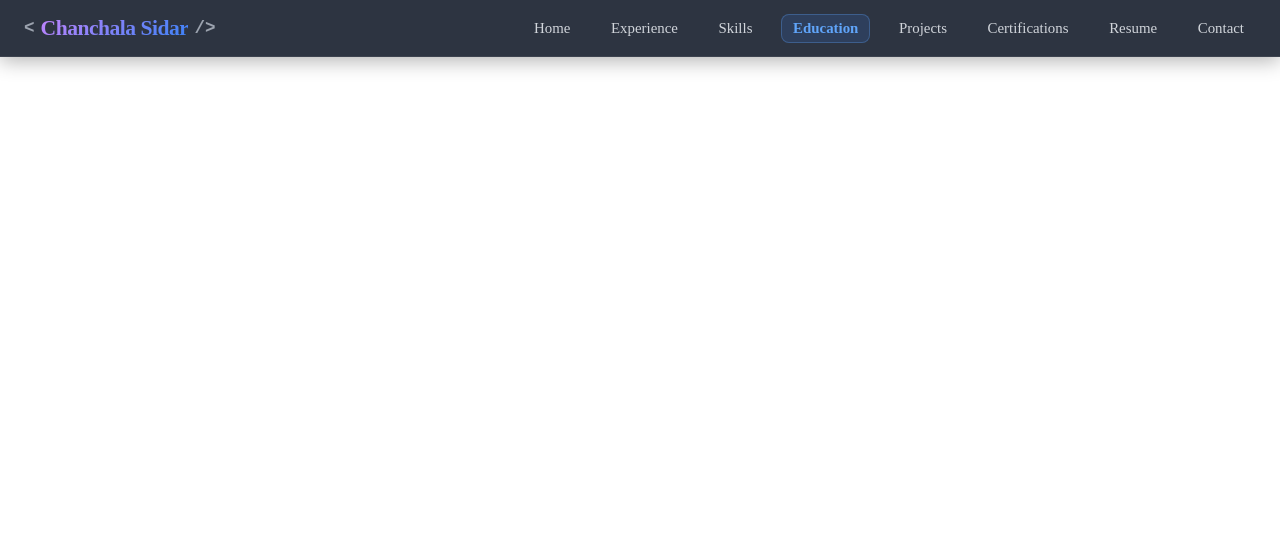
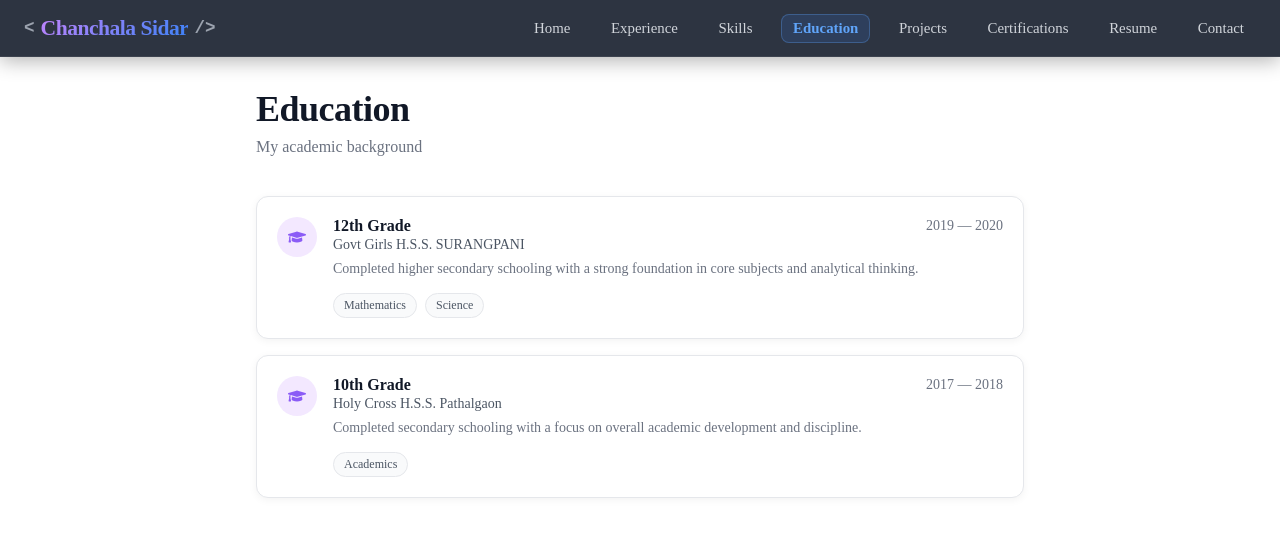
Before and after one commit to chanchalasidar6-eng/chanchala-portfolio, a React (Vite) app: page /education in a window 1280 px wide. Shown: the top 536 px of the page. Built offline with nearby package versions, Linux system fonts and the light colour scheme.

Commit message:
Add education section

```diff
--- a/src/App.jsx
+++ b/src/App.jsx
@@ -4,8 +4,8 @@ import Navbar from "./components/Navbar";
 import Home from "./pages/Home";
 import Experience from "./pages/Experience";
 import Skills from "./pages/Skills";
+import Education from "./pages/Education";
 // import Projects from "./pages/Projects";
-// import Education from "./pages/Education";
 // import Contact from "./pages/Contact";
 
 function App() {
@@ -17,8 +17,8 @@ function App() {
         <Route path="/" element={<Home />} />
         <Route path="/experience" element={<Experience />} />
         <Route path="/skills" element={<Skills />} />
+        <Route path="/education" element={<Education />} />
         {/* <Route path="/projects" element={<Projects />} /> */}
-        {/* <Route path="/education" element={<Education />} /> */}
         {/* <Route path="/contact" element={<Contact />} /> */}
       </Routes>
     </BrowserRouter>
--- /dev/null
+++ b/src/pages/Education.jsx
@@ -0,0 +1,83 @@
+import React from "react";
+import { FaGraduationCap } from "react-icons/fa";
+import "../styles/Education.css";
+
+const educationData = [
+  {
+    title: "12th Grade",
+    year: "2019 — 2020",
+    school: "Govt Girls H.S.S. SURANGPANI",
+    description:
+      "Completed higher secondary schooling with a strong foundation in core subjects and analytical thinking.",
+    subjects: ["Mathematics", "Science"],
+  },
+  {
+    title: "10th Grade",
+    year: "2017 — 2018",
+    school: "Holy Cross H.S.S. Pathalgaon",
+    description:
+      "Completed secondary schooling with a focus on overall academic development and discipline.",
+    subjects: ["Academics"],
+  },
+];
+
+const Education = () => {
+  return (
+    <section className="education" id="education">
+      <div className="education-container">
+
+        {/* Heading */}
+        <div className="education-heading">
+          <h2>Education</h2>
+          <p>My academic background</p>
+        </div>
+
+        {/* Education Cards */}
+        <div className="education-list">
+          {educationData.map((education, index) => (
+            <div className="education-card" key={index}>
+
+              {/* Icon */}
+              <div className="education-icon">
+                <FaGraduationCap />
+              </div>
+
+              {/* Content */}
+              <div className="education-content">
+
+                <div className="education-top">
+                  <h3>{education.title}</h3>
+
+                  <span className="education-date">
+                    {education.year}
+                  </span>
+                </div>
+
+                <p className="education-school">
+                  {education.school}
+                </p>
+
+                <p className="education-description">
+                  {education.description}
+                </p>
+
+                {/* Subjects */}
+                <div className="education-subjects">
+                  {education.subjects.map((subject) => (
+                    <span key={subject}>
+                      {subject}
+                    </span>
+                  ))}
+                </div>
+
+              </div>
+            </div>
+          ))}
+        </div>
+
+      </div>
+    </section>
+  );
+};
+
+export default Education;
--- /dev/null
+++ b/src/styles/Education.css
@@ -0,0 +1,226 @@
+.education {
+  padding: 80px 20px 112px;
+  background-color: #ffffff;
+}
+
+.education-container {
+  max-width: 768px;
+  margin: 0 auto;
+}
+
+/* ========================= */
+/* Heading */
+/* ========================= */
+
+.education-heading {
+  margin-bottom: 40px;
+}
+
+.education-heading h2 {
+  margin: 0;
+
+  color: #111827;
+
+  font-size: 36px;
+  font-weight: 700;
+
+  letter-spacing: -0.5px;
+}
+
+.education-heading p {
+  margin: 8px 0 0;
+
+  color: #6b7280;
+
+  font-size: 16px;
+}
+
+/* ========================= */
+/* Education List */
+/* ========================= */
+
+.education-list {
+  display: flex;
+  flex-direction: column;
+  gap: 16px;
+}
+
+/* ========================= */
+/* Education Card */
+/* ========================= */
+
+.education-card {
+  display: flex;
+  align-items: flex-start;
+  gap: 16px;
+
+  padding: 20px;
+
+  border: 1px solid #e5e7eb;
+  border-radius: 12px;
+
+  background-color: #ffffff;
+
+  box-shadow: 0 2px 8px rgba(0, 0, 0, 0.05);
+
+  transition: all 0.3s ease;
+}
+
+.education-card:hover {
+  transform: translateY(-2px);
+
+  box-shadow: 0 8px 20px rgba(0, 0, 0, 0.08);
+}
+
+/* ========================= */
+/* Icon */
+/* ========================= */
+
+.education-icon {
+  width: 40px;
+  height: 40px;
+
+  flex-shrink: 0;
+
+  display: flex;
+  align-items: center;
+  justify-content: center;
+
+  border-radius: 50%;
+
+  background-color: #f3e8ff;
+
+  color: #8b5cf6;
+
+  font-size: 18px;
+}
+
+/* ========================= */
+/* Content */
+/* ========================= */
+
+.education-content {
+  flex: 1;
+  min-width: 0;
+}
+
+/* ========================= */
+/* Top */
+/* ========================= */
+
+.education-top {
+  display: flex;
+  align-items: center;
+  justify-content: space-between;
+
+  gap: 12px;
+}
+
+.education-top h3 {
+  margin: 0;
+
+  color: #111827;
+
+  font-size: 16px;
+  font-weight: 600;
+}
+
+/* ========================= */
+/* Date */
+/* ========================= */
+
+.education-date {
+  color: #6b7280;
+
+  font-size: 14px;
+
+  white-space: nowrap;
+}
+
+/* ========================= */
+/* School */
+/* ========================= */
+
+.education-school {
+  margin: 2px 0 0;
+
+  color: #4b5563;
+
+  font-size: 14px;
+}
+
+/* ========================= */
+/* Description */
+/* ========================= */
+
+.education-description {
+  margin: 4px 0 0;
+
+  color: #6b7280;
+
+  font-size: 14px;
+
+  line-height: 1.7;
+}
+
+/* ========================= */
+/* Subjects */
+/* ========================= */
+
+.education-subjects {
+  display: flex;
+  flex-wrap: wrap;
+
+  gap: 8px;
+
+  margin-top: 12px;
+}
+
+.education-subjects span {
+  padding: 4px 10px;
+
+  border: 1px solid #e5e7eb;
+
+  border-radius: 999px;
+
+  background-color: #f9fafb;
+
+  color: #4b5563;
+
+  font-size: 12px;
+
+  font-weight: 500;
+}
+
+/* ========================= */
+/* Mobile */
+/* ========================= */
+
+@media (max-width: 600px) {
+  .education {
+    padding: 60px 16px 80px;
+  }
+
+  .education-heading {
+    margin-bottom: 30px;
+  }
+
+  .education-heading h2 {
+    font-size: 32px;
+  }
+
+  .education-card {
+    padding: 16px;
+  }
+
+  .education-top {
+    flex-direction: column;
+    align-items: flex-start;
+
+    gap: 4px;
+  }
+
+  .education-date {
+    font-size: 13px;
+  }
+}
```
